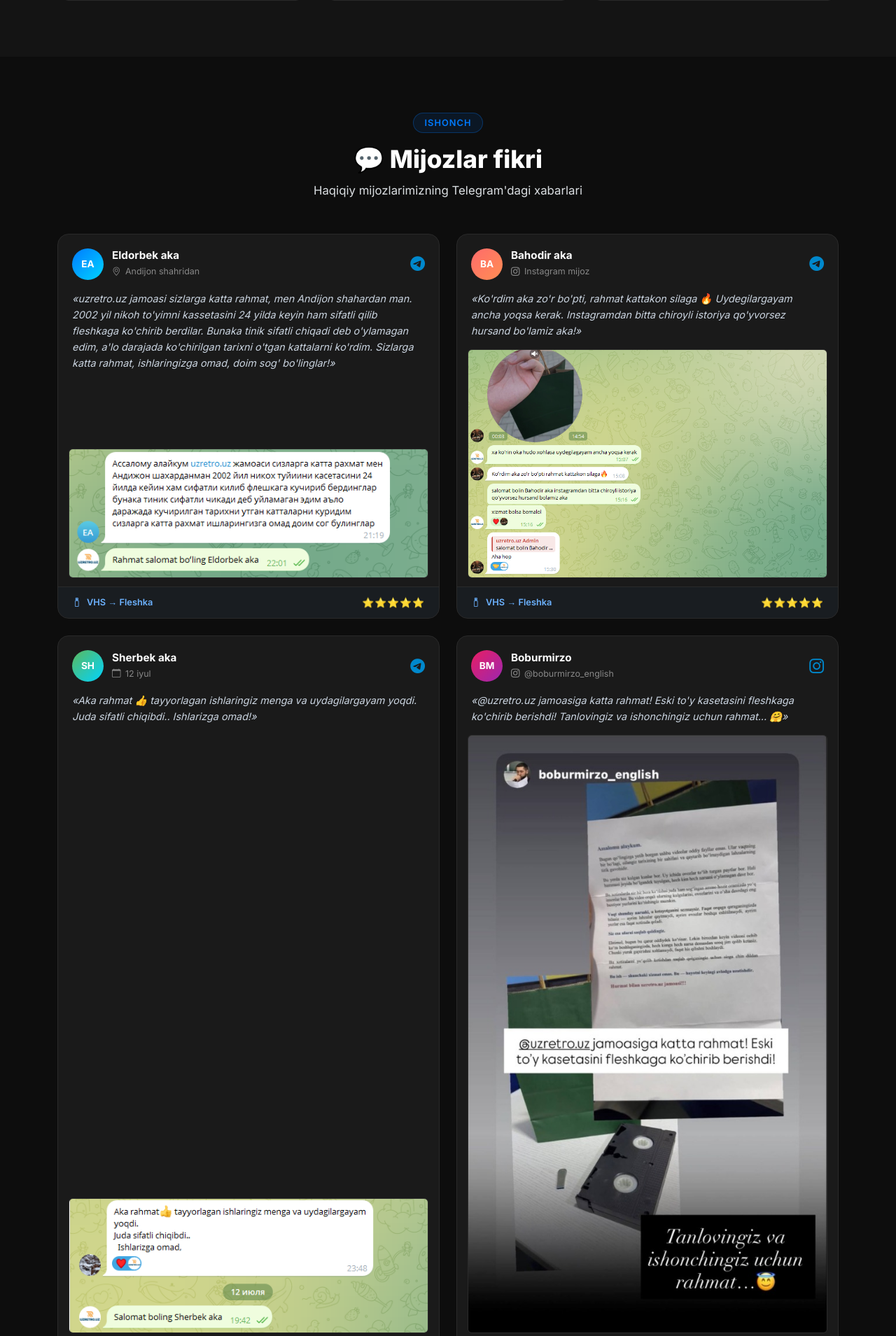
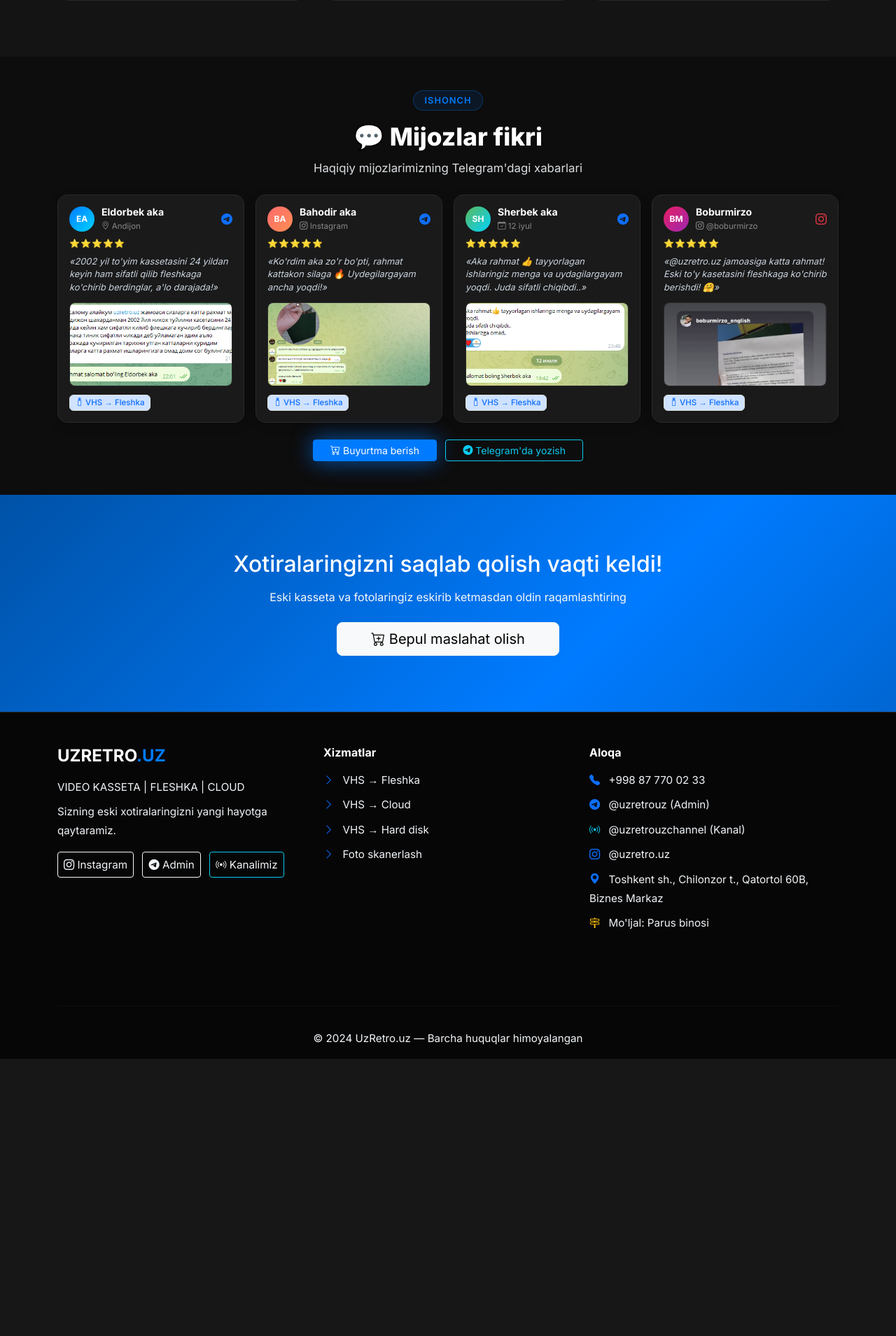
Before and after one commit to javoxirmahmudov012-coder/uzretro_uz, a Flask app: page / in a window 1280 px wide. Shown: the part 2484-4393 px from the top of the page at 70% size. After the commit the page ends 3997 px from the top, so only its background shows below. Run offline with Flask 3, Linux system fonts and the light colour scheme.

Commit message:
Redesign customer reviews section to compact 4-column layout with zoom modal

```diff
--- a/static/css/style.css
+++ b/static/css/style.css
@@ -663,32 +663,31 @@ body {
 .tariff-option-content .tariff-name { font-weight: 600; flex: 1; }
 .tariff-option-content .tariff-price { color: var(--primary); font-weight: 700; }
 
-/* -------- TESTIMONIALS -------- */
-.testimonial-card {
+/* -------- TESTIMONIALS COMPACT -------- */
+.testimonial-card-compact {
     background: var(--bg-card2);
     border: 1px solid var(--border);
-    border-radius: 16px;
-    padding: 0;
-    overflow: hidden;
-    transition: all 0.4s cubic-bezier(0.175, 0.885, 0.32, 1.275);
-    height: 100%;
+    border-radius: 14px;
+    padding: 16px;
     display: flex;
     flex-direction: column;
+    transition: all 0.3s cubic-bezier(0.175, 0.885, 0.32, 1.275);
+    box-shadow: 0 4px 15px rgba(0, 0, 0, 0.2);
 }
-.testimonial-card:hover {
-    transform: translateY(-5px);
-    border-color: rgba(0, 123, 255, 0.4);
-    box-shadow: 0 20px 40px rgba(0, 123, 255, 0.1);
+.testimonial-card-compact:hover {
+    transform: translateY(-4px);
+    border-color: rgba(0, 123, 255, 0.5);
+    box-shadow: 0 10px 25px rgba(0, 123, 255, 0.15);
 }
-.testimonial-header {
+.t-compact-header {
     display: flex;
     align-items: center;
-    gap: 12px;
-    padding: 20px 20px 0;
+    gap: 10px;
+    margin-bottom: 8px;
 }
-.testimonial-avatar {
-    width: 45px;
-    height: 45px;
+.t-compact-avatar {
+    width: 36px;
+    height: 36px;
     border-radius: 50%;
     background: linear-gradient(135deg, #007bff, #00d4ff);
     display: flex;
@@ -696,67 +695,92 @@ body {
     justify-content: center;
     color: #fff;
     font-weight: 700;
-    font-size: 0.85rem;
+    font-size: 0.75rem;
     flex-shrink: 0;
 }
-.testimonial-name {
+.t-compact-info {
+    line-height: 1.2;
+}
+.t-compact-name {
     color: #fff;
+    font-size: 0.88rem;
     font-weight: 700;
-    font-size: 0.95rem;
     margin: 0;
 }
-.testimonial-location {
+.t-compact-loc {
     color: #888;
-    font-size: 0.78rem;
+    font-size: 0.72rem;
 }
-.testimonial-location i { margin-right: 3px; }
-.testimonial-platform {
-    margin-left: auto;
-    color: #0088cc;
-    font-size: 1.3rem;
+.t-compact-stars {
+    font-size: 0.75rem;
+    letter-spacing: 1px;
+    margin-bottom: 8px;
 }
-.testimonial-body {
-    padding: 15px 20px;
-    flex: 1;
+.t-compact-text {
+    color: #cbd5e1;
+    font-size: 0.8rem;
+    line-height: 1.45;
+    margin-bottom: 12px;
+    font-style: italic;
+    display: -webkit-box;
+    -webkit-line-clamp: 3;
+    -webkit-box-orient: vertical;
+    overflow: hidden;
+    min-height: 52px;
 }
-.testimonial-body p {
-    color: #cbd5e1;
-    font-size: 0.9rem;
-    line-height: 1.6;
-    margin: 0;
-    font-style: italic;
+.t-compact-img-wrap {
+    position: relative;
+    height: 120px;
+    border-radius: 8px;
+    overflow: hidden;
+    cursor: pointer;
+    border: 1px solid var(--border);
+    margin-bottom: 12px;
+    background: #000;
 }
-.testimonial-screenshot {
-    padding: 0 15px;
-    margin-bottom: 12px;
+.t-compact-img-wrap img {
+    width: 100%;
+    height: 100%;
+    object-fit: cover;
+    object-position: top;
+    transition: transform 0.3s ease;
 }
-.testimonial-screenshot img {
-    width: 100%;
-    border-radius: 10px;
-    border: 1px solid var(--border);
-    transition: transform 0.3s ease;
-    cursor: pointer;
+.t-compact-overlay {
+    position: absolute;
+    inset: 0;
+    background: rgba(0, 0, 0, 0.45);
+    display: flex;
+    align-items: center;
+    justify-content: center;
+    gap: 5px;
+    color: #fff;
+    font-size: 0.75rem;
+    font-weight: 600;
+    opacity: 0;
+    transition: opacity 0.2s ease;
 }
-.testimonial-screenshot img:hover {
-    transform: scale(1.02);
+.t-compact-img-wrap:hover .t-compact-overlay {
+    opacity: 1;
 }
-.testimonial-footer {
+.t-compact-img-wrap:hover img {
+    transform: scale(1.05);
+}
+.t-compact-footer {
+    margin-top: auto;
     display: flex;
     justify-content: space-between;
     align-items: center;
-    padding: 12px 20px;
-    border-top: 1px solid var(--border);
-    background: rgba(0, 123, 255, 0.03);
 }
-.testimonial-service {
-    color: #6cb2ff;
-    font-size: 0.8rem;
-    font-weight: 600;
+.t-compact-footer .badge {
+    font-size: 0.72rem;
+    font-weight: 500;
 }
-.testimonial-service i { margin-right: 5px; }
-.testimonial-stars {
-    font-size: 0.85rem;
-    letter-spacing: 1px;
+
+/* Modal for review zoom */
+.review-modal-content {
+    background: #141414;
+    border: 1px solid var(--border);
+    border-radius: 16px;
 }
 
 /* -------- RESPONSIVE -------- */
--- a/static/js/main.js
+++ b/static/js/main.js
@@ -206,4 +206,20 @@ if (document.readyState === 'loading') {
     initTheme();
 }
 
+// ====== REVIEWS MODAL ZOOM ======
+const reviewModal = document.getElementById('reviewModal');
+if (reviewModal) {
+    reviewModal.addEventListener('show.bs.modal', function(event) {
+        const trigger = event.relatedTarget;
+        if (trigger) {
+            const imgSrc = trigger.getAttribute('data-img');
+            const title = trigger.getAttribute('data-title');
+            const modalImg = reviewModal.querySelector('#reviewModalImg');
+            const modalTitle = reviewModal.querySelector('#reviewModalLabel');
+            if (modalImg && imgSrc) modalImg.src = imgSrc;
+            if (modalTitle && title) modalTitle.textContent = title;
+        }
+    });
+}
+
 console.log('🚀 UzRetro.uz loaded with animations!');
--- a/templates/index.html
+++ b/templates/index.html
@@ -199,131 +199,133 @@
 </section>
 
 <!-- Mijozlar fikri -->
-<section class="section-darker py-6">
+<section class="section-darker py-5">
     <div class="container">
-        <div class="section-header text-center mb-5">
+        <div class="section-header text-center mb-4">
             <span class="section-badge">Ishonch</span>
             <h2 class="section-title">💬 Mijozlar fikri</h2>
             <p class="section-subtitle">Haqiqiy mijozlarimizning Telegram'dagi xabarlari</p>
         </div>
 
-        <div class="row g-4">
-            <!-- Eldorbek -->
-            <div class="col-md-6 col-lg-6" data-aos="fade-up" data-aos-delay="0">
-                <div class="testimonial-card">
-                    <div class="testimonial-header">
-                        <div class="testimonial-avatar">EA</div>
-                        <div>
-                            <h6 class="testimonial-name">Eldorbek aka</h6>
-                            <span class="testimonial-location"><i class="bi bi-geo-alt"></i> Andijon shahridan</span>
+        <div class="row g-3">
+            <!-- 1: Eldorbek -->
+            <div class="col-sm-6 col-lg-3" data-aos="fade-up" data-aos-delay="0">
+                <div class="testimonial-card-compact h-100">
+                    <div class="t-compact-header">
+                        <div class="t-compact-avatar">EA</div>
+                        <div class="t-compact-info">
+                            <h6 class="t-compact-name">Eldorbek aka</h6>
+                            <span class="t-compact-loc"><i class="bi bi-geo-alt"></i> Andijon</span>
                         </div>
-                        <div class="testimonial-platform">
-                            <i class="bi bi-telegram"></i>
-                        </div>
+                        <i class="bi bi-telegram text-primary ms-auto"></i>
                     </div>
-                    <div class="testimonial-body">
-                        <p>«uzretro.uz jamoasi sizlarga katta rahmat, men Andijon shahardan man. 2002 yil nikoh to'yimni kassetasini 24 yilda keyin ham sifatli qilib fleshkaga ko'chirib berdilar. Bunaka tinik sifatli chiqadi deb o'ylamagan edim, a'lo darajada ko'chirilgan tarixni o'tgan kattalarni ko'rdim. Sizlarga katta rahmat, ishlaringizga omad, doim sog' bo'linglar!»</p>
+                    <div class="t-compact-stars">⭐⭐⭐⭐⭐</div>
+                    <p class="t-compact-text">«2002 yil to'yim kassetasini 24 yildan keyin ham sifatli qilib fleshkaga ko'chirib berdinglar, a'lo darajada!»</p>
+                    <div class="t-compact-img-wrap" data-bs-toggle="modal" data-bs-target="#reviewModal" data-img="{{ url_for('static', filename='img/reviews/review_eldorbek.png') }}" data-title="Eldorbek aka (Andijon)">
+                        <img src="{{ url_for('static', filename='img/reviews/review_eldorbek.png') }}" alt="Eldorbek otzivi">
+                        <div class="t-compact-overlay"><i class="bi bi-zoom-in"></i> Kattalashtirish</div>
                     </div>
-                    <div class="testimonial-screenshot">
-                        <img src="{{ url_for('static', filename='img/reviews/review_eldorbek.png') }}" alt="Eldorbek otzivi" class="img-fluid rounded">
-                    </div>
-                    <div class="testimonial-footer">
-                        <span class="testimonial-service"><i class="bi bi-usb-drive"></i> VHS → Fleshka</span>
-                        <span class="testimonial-stars">⭐⭐⭐⭐⭐</span>
+                    <div class="t-compact-footer">
+                        <span class="badge bg-primary-subtle text-primary border"><i class="bi bi-usb-drive"></i> VHS → Fleshka</span>
                     </div>
                 </div>
             </div>
 
-            <!-- Bahodir -->
-            <div class="col-md-6 col-lg-6" data-aos="fade-up" data-aos-delay="100">
-                <div class="testimonial-card">
-                    <div class="testimonial-header">
-                        <div class="testimonial-avatar" style="background: linear-gradient(135deg, #ff6b6b, #ff8e53);">BA</div>
-                        <div>
-                            <h6 class="testimonial-name">Bahodir aka</h6>
-                            <span class="testimonial-location"><i class="bi bi-instagram"></i> Instagram mijoz</span>
+            <!-- 2: Bahodir -->
+            <div class="col-sm-6 col-lg-3" data-aos="fade-up" data-aos-delay="100">
+                <div class="testimonial-card-compact h-100">
+                    <div class="t-compact-header">
+                        <div class="t-compact-avatar" style="background: linear-gradient(135deg, #ff6b6b, #ff8e53);">BA</div>
+                        <div class="t-compact-info">
+                            <h6 class="t-compact-name">Bahodir aka</h6>
+                            <span class="t-compact-loc"><i class="bi bi-instagram"></i> Instagram</span>
                         </div>
-                        <div class="testimonial-platform">
-                            <i class="bi bi-telegram"></i>
-                        </div>
+                        <i class="bi bi-telegram text-primary ms-auto"></i>
                     </div>
-                    <div class="testimonial-body">
-                        <p>«Ko'rdim aka zo'r bo'pti, rahmat kattakon silaga 🔥 Uydegilargayam ancha yoqsa kerak. Instagramdan bitta chiroyli istoriya qo'yvorsez hursand bo'lamiz aka!»</p>
+                    <div class="t-compact-stars">⭐⭐⭐⭐⭐</div>
+                    <p class="t-compact-text">«Ko'rdim aka zo'r bo'pti, rahmat kattakon silaga 🔥 Uydegilargayam ancha yoqdi!»</p>
+                    <div class="t-compact-img-wrap" data-bs-toggle="modal" data-bs-target="#reviewModal" data-img="{{ url_for('static', filename='img/reviews/review_bahodir.png') }}" data-title="Bahodir aka">
+                        <img src="{{ url_for('static', filename='img/reviews/review_bahodir.png') }}" alt="Bahodir otzivi">
+                        <div class="t-compact-overlay"><i class="bi bi-zoom-in"></i> Kattalashtirish</div>
                     </div>
-                    <div class="testimonial-screenshot">
-                        <img src="{{ url_for('static', filename='img/reviews/review_bahodir.png') }}" alt="Bahodir otzivi" class="img-fluid rounded">
-                    </div>
-                    <div class="testimonial-footer">
-                        <span class="testimonial-service"><i class="bi bi-usb-drive"></i> VHS → Fleshka</span>
-                        <span class="testimonial-stars">⭐⭐⭐⭐⭐</span>
+                    <div class="t-compact-footer">
+                        <span class="badge bg-primary-subtle text-primary border"><i class="bi bi-usb-drive"></i> VHS → Fleshka</span>
                     </div>
                 </div>
             </div>
 
-            <!-- Sherbek -->
-            <div class="col-md-6 col-lg-6" data-aos="fade-up" data-aos-delay="200">
-                <div class="testimonial-card">
-                    <div class="testimonial-header">
-                        <div class="testimonial-avatar" style="background: linear-gradient(135deg, #5cb85c, #00d4ff);">SH</div>
-                        <div>
-                            <h6 class="testimonial-name">Sherbek aka</h6>
-                            <span class="testimonial-location"><i class="bi bi-calendar"></i> 12 iyul</span>
+            <!-- 3: Sherbek -->
+            <div class="col-sm-6 col-lg-3" data-aos="fade-up" data-aos-delay="200">
+                <div class="testimonial-card-compact h-100">
+                    <div class="t-compact-header">
+                        <div class="t-compact-avatar" style="background: linear-gradient(135deg, #5cb85c, #00d4ff);">SH</div>
+                        <div class="t-compact-info">
+                            <h6 class="t-compact-name">Sherbek aka</h6>
+                            <span class="t-compact-loc"><i class="bi bi-calendar-check"></i> 12 iyul</span>
                         </div>
-                        <div class="testimonial-platform">
-                            <i class="bi bi-telegram"></i>
-                        </div>
+                        <i class="bi bi-telegram text-primary ms-auto"></i>
                     </div>
-                    <div class="testimonial-body">
-                        <p>«Aka rahmat 👍 tayyorlagan ishlaringiz menga va uydagilargayam yoqdi. Juda sifatli chiqibdi.. Ishlarizga omad!»</p>
+                    <div class="t-compact-stars">⭐⭐⭐⭐⭐</div>
+                    <p class="t-compact-text">«Aka rahmat 👍 tayyorlagan ishlaringiz menga va uydagilargayam yoqdi. Juda sifatli chiqibdi..»</p>
+                    <div class="t-compact-img-wrap" data-bs-toggle="modal" data-bs-target="#reviewModal" data-img="{{ url_for('static', filename='img/reviews/review_sherbek.png') }}" data-title="Sherbek aka">
+                        <img src="{{ url_for('static', filename='img/reviews/review_sherbek.png') }}" alt="Sherbek otzivi">
+                        <div class="t-compact-overlay"><i class="bi bi-zoom-in"></i> Kattalashtirish</div>
                     </div>
-                    <div class="testimonial-screenshot">
-                        <img src="{{ url_for('static', filename='img/reviews/review_sherbek.png') }}" alt="Sherbek otzivi" class="img-fluid rounded">
-                    </div>
-                    <div class="testimonial-footer">
-                        <span class="testimonial-service"><i class="bi bi-usb-drive"></i> VHS → Fleshka</span>
-                        <span class="testimonial-stars">⭐⭐⭐⭐⭐</span>
+                    <div class="t-compact-footer">
+                        <span class="badge bg-primary-subtle text-primary border"><i class="bi bi-usb-drive"></i> VHS → Fleshka</span>
                     </div>
                 </div>
             </div>
 
-            <!-- Boburmirzo -->
-            <div class="col-md-6 col-lg-6" data-aos="fade-up" data-aos-delay="300">
-                <div class="testimonial-card">
-                    <div class="testimonial-header">
-                        <div class="testimonial-avatar" style="background: linear-gradient(135deg, #e91e63, #9c27b0);">BM</div>
-                        <div>
-                            <h6 class="testimonial-name">Boburmirzo</h6>
-                            <span class="testimonial-location"><i class="bi bi-instagram"></i> @boburmirzo_english</span>
+            <!-- 4: Boburmirzo -->
+            <div class="col-sm-6 col-lg-3" data-aos="fade-up" data-aos-delay="300">
+                <div class="testimonial-card-compact h-100">
+                    <div class="t-compact-header">
+                        <div class="t-compact-avatar" style="background: linear-gradient(135deg, #e91e63, #9c27b0);">BM</div>
+                        <div class="t-compact-info">
+                            <h6 class="t-compact-name">Boburmirzo</h6>
+                            <span class="t-compact-loc"><i class="bi bi-instagram"></i> @boburmirzo</span>
                         </div>
-                        <div class="testimonial-platform">
-                            <i class="bi bi-instagram"></i>
-                        </div>
+                        <i class="bi bi-instagram text-danger ms-auto"></i>
                     </div>
-                    <div class="testimonial-body">
-                        <p>«@uzretro.uz jamoasiga katta rahmat! Eski to'y kasetasini fleshkaga ko'chirib berishdi! Tanlovingiz va ishonchingiz uchun rahmat... 🤗»</p>
+                    <div class="t-compact-stars">⭐⭐⭐⭐⭐</div>
+                    <p class="t-compact-text">«@uzretro.uz jamoasiga katta rahmat! Eski to'y kasetasini fleshkaga ko'chirib berishdi! 🤗»</p>
+                    <div class="t-compact-img-wrap" data-bs-toggle="modal" data-bs-target="#reviewModal" data-img="{{ url_for('static', filename='img/reviews/review_boburmirzo.jpg') }}" data-title="Boburmirzo">
+                        <img src="{{ url_for('static', filename='img/reviews/review_boburmirzo.jpg') }}" alt="Boburmirzo otzivi">
+                        <div class="t-compact-overlay"><i class="bi bi-zoom-in"></i> Kattalashtirish</div>
                     </div>
-                    <div class="testimonial-screenshot">
-                        <img src="{{ url_for('static', filename='img/reviews/review_boburmirzo.jpg') }}" alt="Boburmirzo otzivi" class="img-fluid rounded">
-                    </div>
-                    <div class="testimonial-footer">
-                        <span class="testimonial-service"><i class="bi bi-usb-drive"></i> VHS → Fleshka</span>
-                        <span class="testimonial-stars">⭐⭐⭐⭐⭐</span>
+                    <div class="t-compact-footer">
+                        <span class="badge bg-primary-subtle text-primary border"><i class="bi bi-usb-drive"></i> VHS → Fleshka</span>
                     </div>
                 </div>
             </div>
         </div>
 
-        <div class="text-center mt-5" data-aos="fade-up">
-            <p class="text-muted mb-3">Siz ham bizning mijozimiz bo'lmoqchimisiz?</p>
-            <a href="{{ url_for('main.order') }}" class="btn btn-primary btn-lg btn-glow me-2">
+        <div class="text-center mt-4" data-aos="fade-up">
+            <a href="{{ url_for('main.order') }}" class="btn btn-primary btn-sm btn-glow px-4 me-2">
                 <i class="bi bi-cart-plus"></i> Buyurtma berish
             </a>
-            <a href="https://t.me/uzretrouz" target="_blank" class="btn btn-outline-info btn-lg">
-                <i class="bi bi-telegram"></i> Telegram'da yozing
+            <a href="https://t.me/uzretrouz" target="_blank" class="btn btn-outline-info btn-sm px-4">
+                <i class="bi bi-telegram"></i> Telegram'da yozish
             </a>
         </div>
     </div>
 </section>
+
+<!-- Screenshot Zoom Modal -->
+<div class="modal fade" id="reviewModal" tabindex="-1" aria-labelledby="reviewModalLabel" aria-hidden="true">
+    <div class="modal-dialog modal-dialog-centered modal-lg">
+        <div class="modal-content review-modal-content">
+            <div class="modal-header border-0 pb-0">
+                <h6 class="modal-title text-white" id="reviewModalLabel">Mijoz xabari</h6>
+                <button type="button" class="btn-close btn-close-white" data-bs-dismiss="modal" aria-label="Yopish"></button>
+            </div>
+            <div class="modal-body text-center p-3">
+                <img id="reviewModalImg" src="" alt="Mijoz sharhi" class="img-fluid rounded-3" style="max-height: 80vh; object-fit: contain;">
+            </div>
+        </div>
+    </div>
+</div>
 
 <!-- CTA Section -->
 <section class="cta-section py-6">
```
Also changed, not shown: other parts of static/css/style.css (+19 -11 lines).
